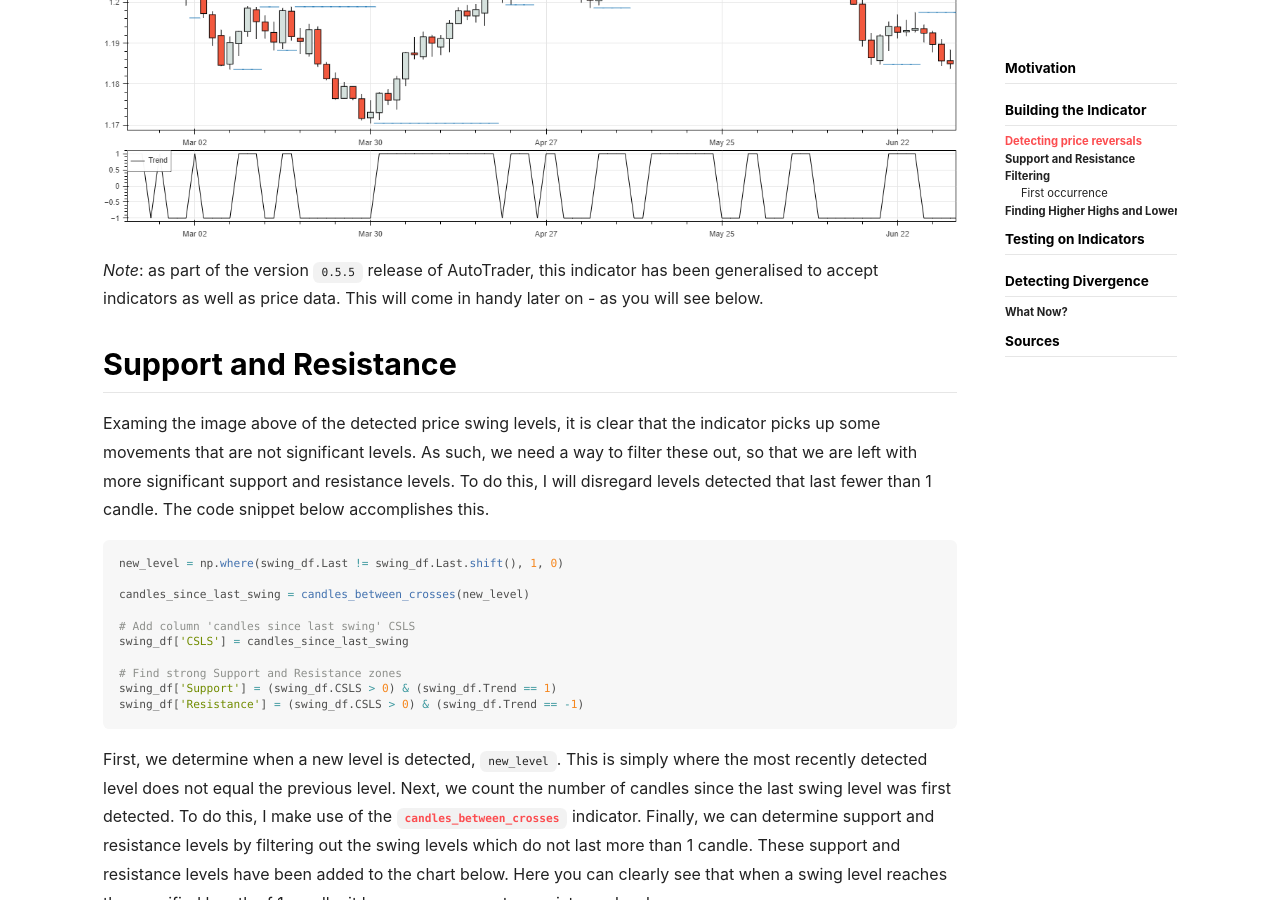
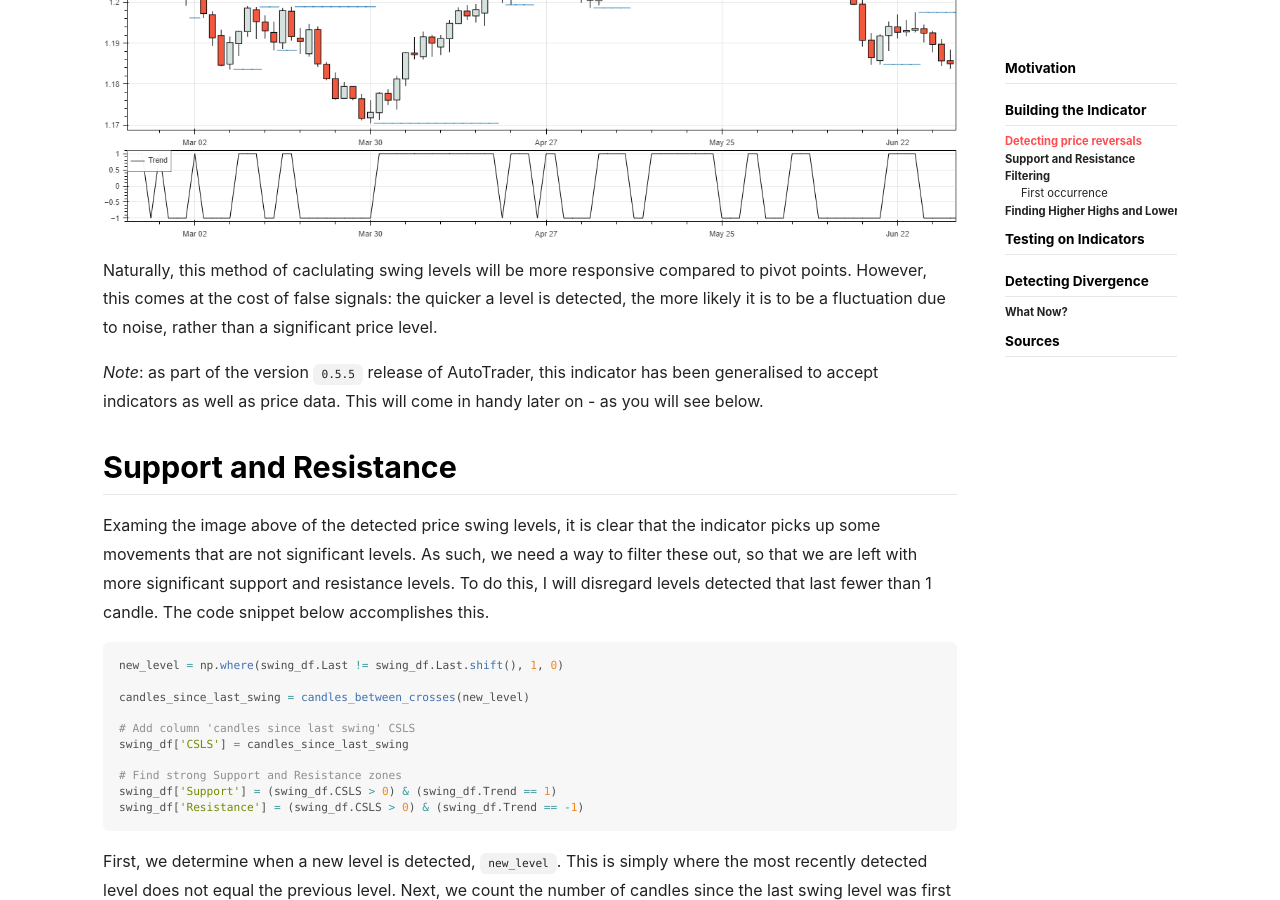
Before and after one commit to kieran-mackle/AutoTrader, a Jekyll site: the page built from content/_posts/2070-11-08-detecting-divergence.md, in a window 1280 px wide and 900 px high, scrolled down 1674 px. Built offline with Jekyll 4.4.1, drawn with Linux system fonts in a browser that asks for light colours; nearby versions of some CDN libraries.

Commit message:
docs: added comment about responsiveness

```diff
--- a/content/_posts/2070-11-08-detecting-divergence.md
+++ b/content/_posts/2070-11-08-detecting-divergence.md
@@ -53,6 +53,10 @@ I have implemented in the [`find_swings`](../docs/indicators#swing-detection) ut
 is illustrated on the chart below by the dashed lines.
 
 ![Price Swings](/AutoTrader/assets/divergence-blog/price-swings-trend.png "Price Swings")
+
+Naturally, this method of caclulating swing levels will be more responsive compared to pivot points. However,
+this comes at the cost of false signals: the quicker a level is detected, the more likely it is to be a
+fluctuation due to noise, rather than a significant price level.
 
 *Note*: as part of the version `0.5.5` release of AutoTrader, this indicator has been generalised to accept
 indicators as well as price data. This will come in handy later on - as you will see below.
```
